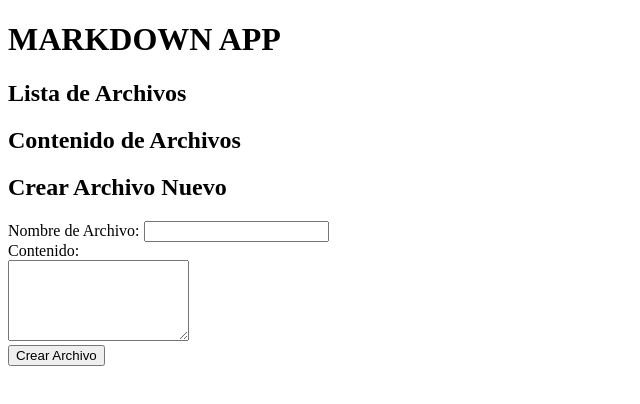
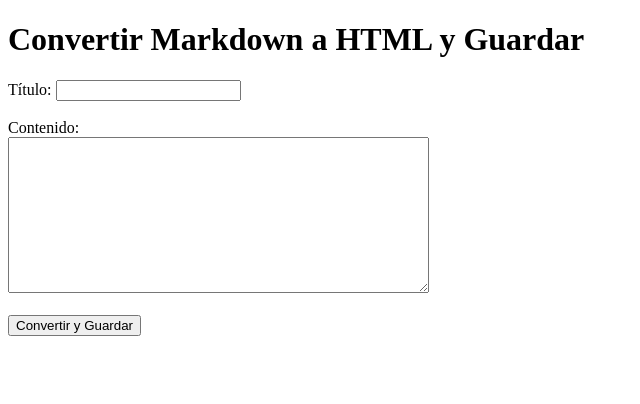
Before and after one commit to jdaeL/Lab3-AjaxNodeJS, a website: page index.html in a window 1280 px wide. Shown: the whole page, without its empty margins (0-640 px from the left). Drawn offline with Linux system fonts and the light colour scheme.

Commit message:
Html estructura

```diff
--- a/index.html
+++ b/index.html
@@ -1,39 +1,19 @@
 <!DOCTYPE html>
 <html>
-  <head>
-    <title>Markdown APP</title>
-
-    <script>
-        /* Interacciones con el servidor a fin de definir funciones/funcionalidades
-           para recuperar la lista de archivos, ver los markdown y crear nuevos
-           markdown sin refreshear la pag.
-        */
-
-
-
-
-
-
-
-    </script>
-  </head>
-
-  <body>
-    <h1>MARKDOWN APP</h1>
-
-    <h2>Lista de Archivos</h2>
-    <ul id="fileList"></ul>
-
-    <h2>Contenido de Archivos</h2>
-    <div id="fileContent"></div>
-
-    <h2>Crear Archivo Nuevo</h2>
-    <form id="createFileForm">
-      <label for="filenameInput">Nombre de Archivo:</label>
-      <input type="text" id="filenameInput" required /><br />
-      <label for="contentInput">Contenido:</label><br />
-      <textarea id="contentInput" rows="5" required></textarea><br />
-      <button type="submit">Crear Archivo</button>
+<head>
+    <title>Markdown a HTML</title>
+</head>
+<body>
+    <h1>Convertir Markdown a HTML y Guardar</h1>
+    <form id="markupForm">
+        <label for="title">Título:</label>
+        <input type="text" id="title" name="title"><br><br>
+        <label for="content">Contenido:</label><br>
+        <textarea id="content" rows="10" cols="50"></textarea><br><br>
+        <input type="submit" value="Convertir y Guardar">
     </form>
-  </body>
+    <div id="htmlCode"></div>
+    <div id="message"></div>
+    <script src="client.js"></script>
+</body>
 </html>
```
